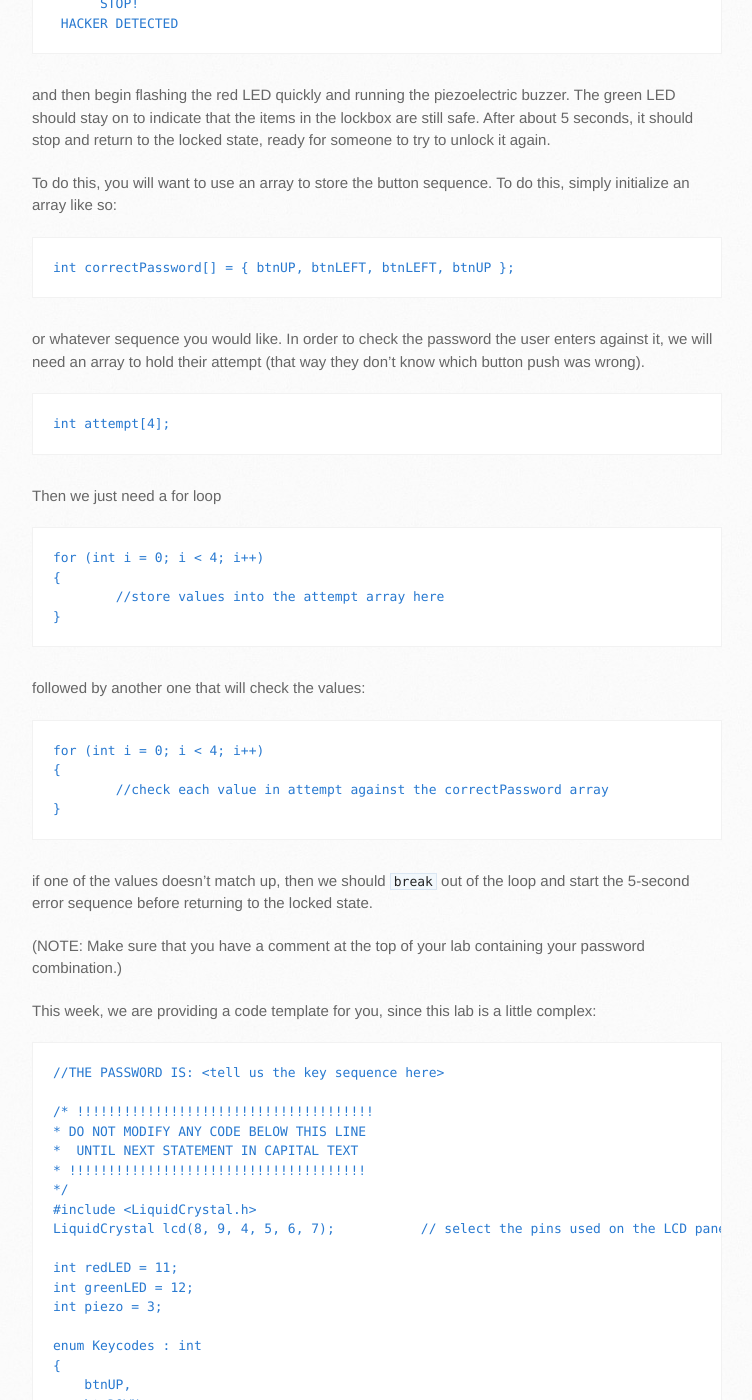
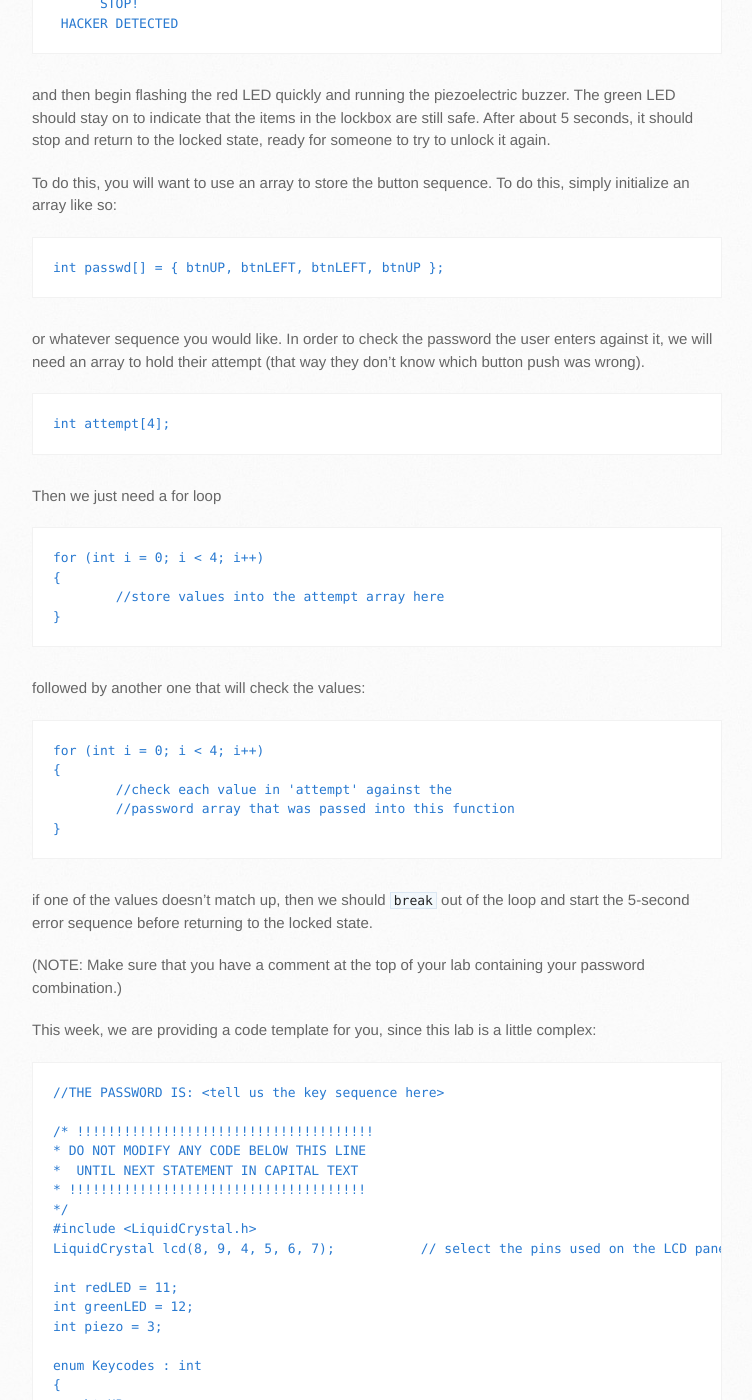
Before and after one commit to TTU-CSC/ttu-csc.github.com, a Jekyll site: the page built from _posts/2015-07-19-lab-8-security-system.markdown, in a window 1280 px wide and 1400 px high, scrolled down 1138 px. Shown: the whole window, without its empty margins (138-890 px from the left). Built offline with Jekyll 4.4.1, drawn with Linux system fonts in a browser that asks for light colours.

Commit message:
Update 2015-07-19-lab-8-security-system.markdown

```diff
--- a/_posts/2015-07-19-lab-8-security-system.markdown
+++ b/_posts/2015-07-19-lab-8-security-system.markdown
@@ -19,7 +19,7 @@ and then begin flashing the red LED quickly and running the piezoelectric buzzer
 
 To do this, you will want to use an array to store the button sequence. To do this, simply initialize an array like so:
 
-    int correctPassword[] = { btnUP, btnLEFT, btnLEFT, btnUP };
+    int passwd[] = { btnUP, btnLEFT, btnLEFT, btnUP };
 
 or whatever sequence you would like. In order to check the password the user enters against it, we will need an array to hold their attempt (that way they don't know which button push was wrong).
 
@@ -36,7 +36,8 @@ followed by another one that will check the values:
 
     for (int i = 0; i < 4; i++)
     {
-    	//check each value in attempt against the correctPassword array
+    	//check each value in 'attempt' against the
+    	//password array that was passed into this function
     }
 
 if one of the values doesn't match up, then we should `break` out of the loop and start the 5-second error sequence before returning to the locked state.
```
